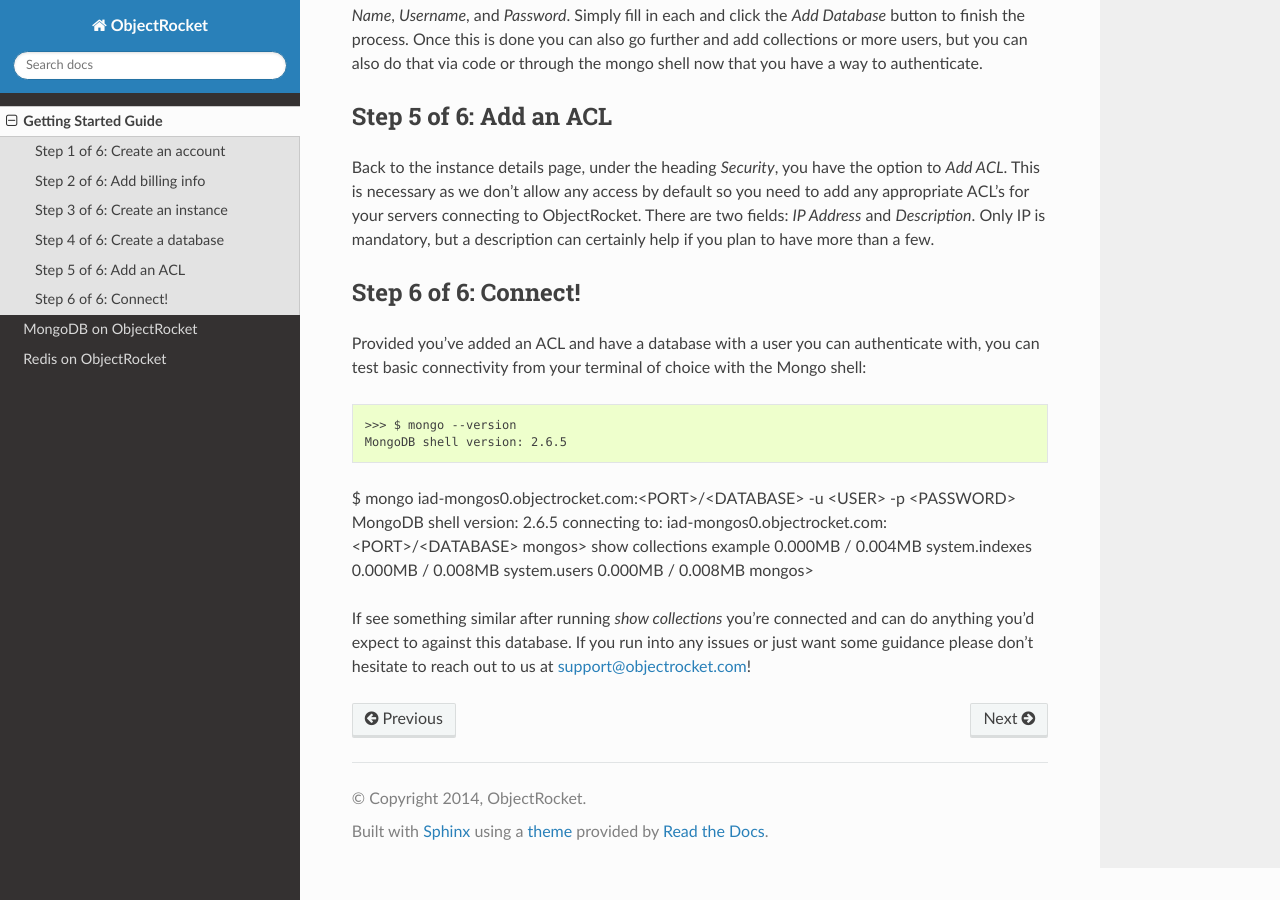
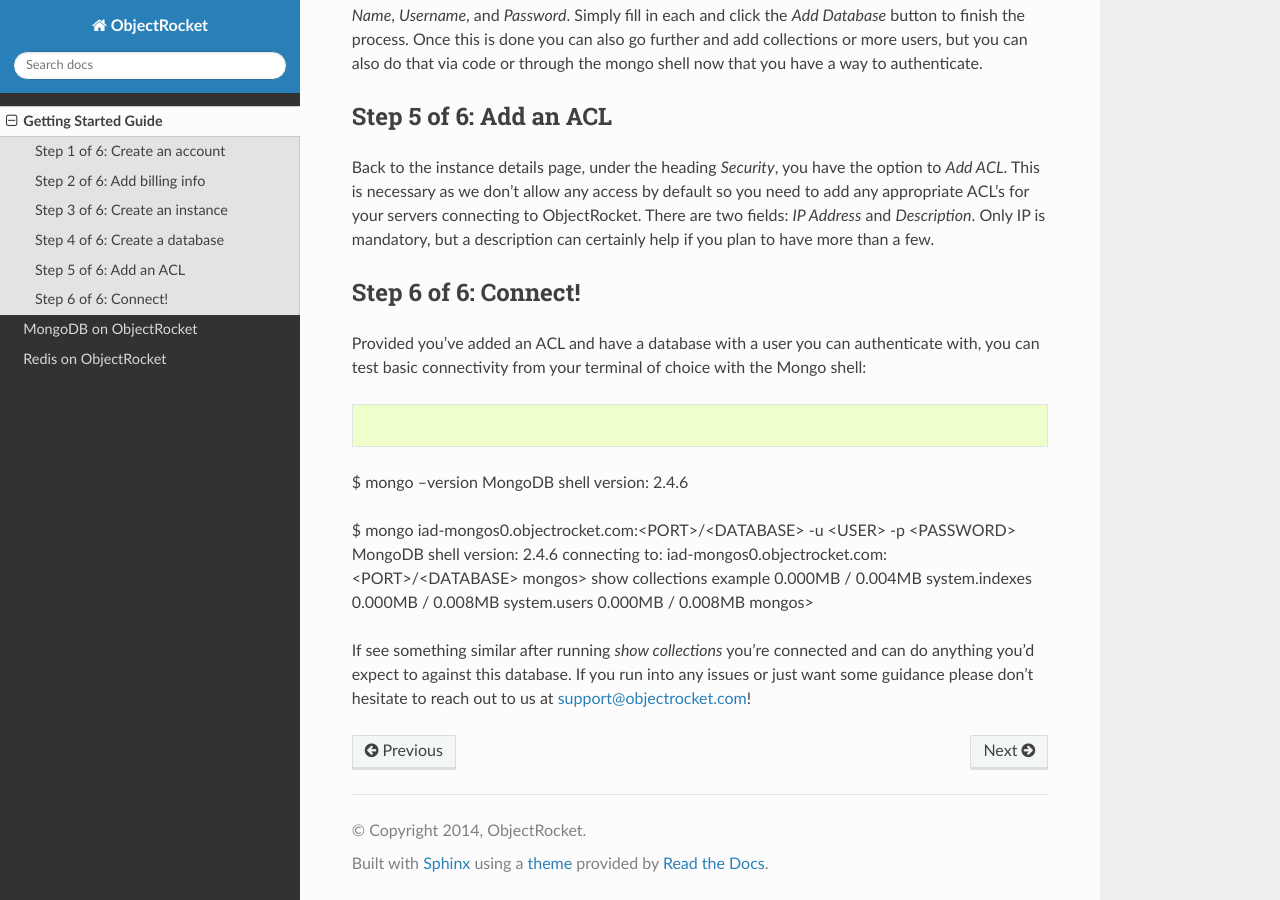
Before and after one commit to zcorleissen/documentation, a Sphinx documentation site: the page built from source/getting_started.rst, in a window 1280 px wide and 900 px high, scrolled down 1868 px. Built offline with Sphinx 7.4.7 and the Read the Docs theme 2.0.0, drawn with Linux system fonts in a browser that asks for light colours.

Commit message:
syntax highlighting

```diff
--- a/source/getting_started.rst
+++ b/source/getting_started.rst
@@ -56,11 +56,13 @@
 
 Provided you've added an ACL and have a database with a user you can authenticate with, you can test basic connectivity from your terminal of choice with the Mongo shell:
 
->>> $ mongo --version
-MongoDB shell version: 2.6.5
+.. code-block:: bash
+
+$ mongo --version
+MongoDB shell version: 2.4.6
 
 $ mongo iad-mongos0.objectrocket.com:<PORT>/<DATABASE> -u <USER> -p <PASSWORD>
-MongoDB shell version: 2.6.5
+MongoDB shell version: 2.4.6
 connecting to: iad-mongos0.objectrocket.com:<PORT>/<DATABASE>
 mongos> show collections
 example      0.000MB / 0.004MB
@@ -68,5 +70,4 @@
 system.users    0.000MB / 0.008MB
 mongos>
 
-
 If see something similar after running `show collections` you're connected and can do anything you'd expect to against this database. If you run into any issues or just want some guidance please don't hesitate to reach out to us at `support@objectrocket.com <mailto:support@objectrocket.com>`_!
```
